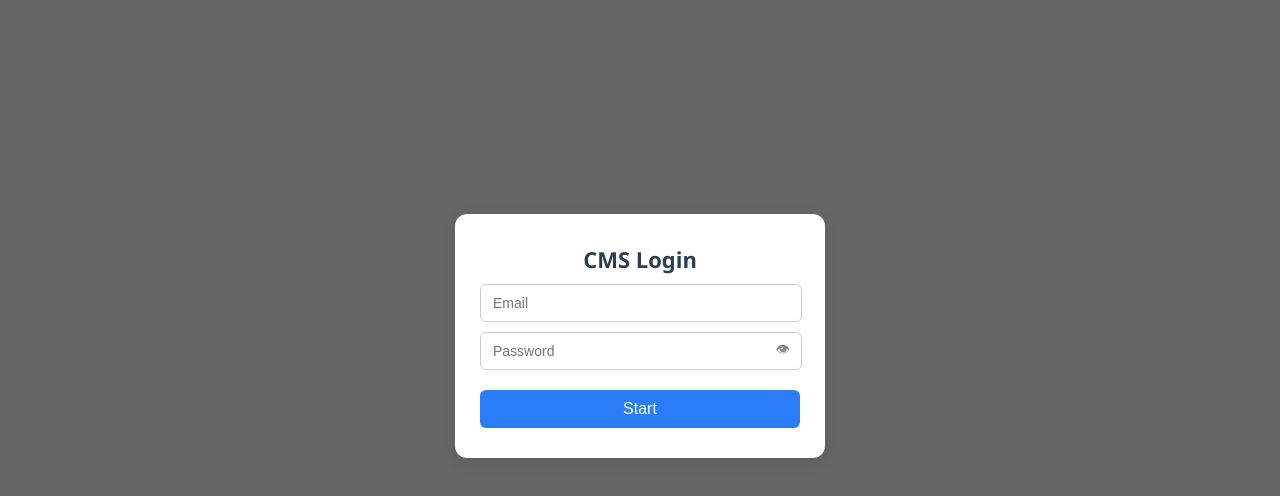
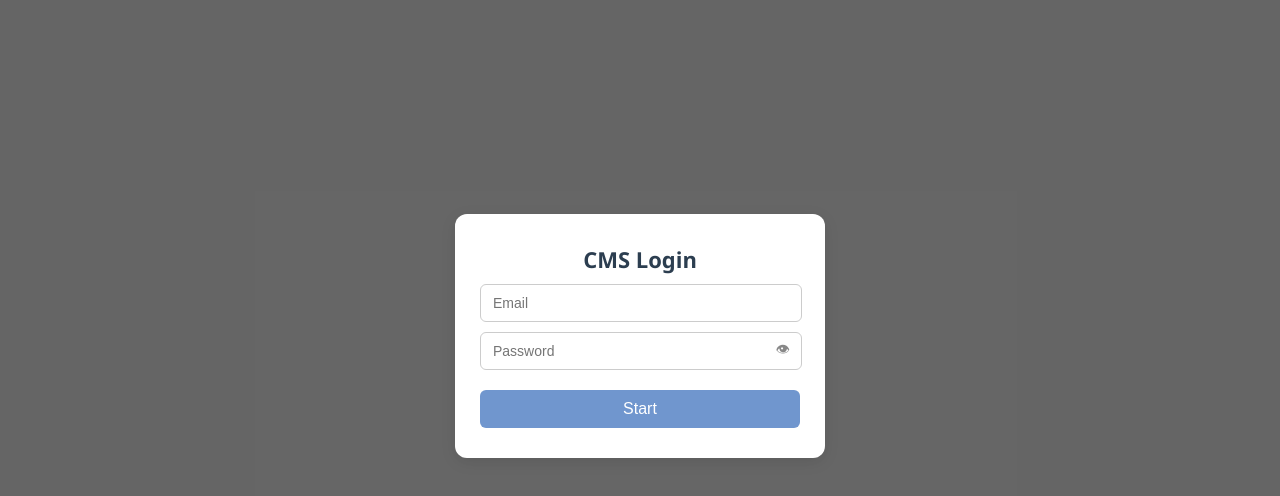
Before and after one commit to Janashiaa/crocohelpdesk, a website: page projects/aggpluspath/index.html in a window 1280 px wide. Both pictures are taken after a click on the button "Start". Shown: the part 64-560 px from the top of the page. Drawn offline with Linux system fonts and the light colour scheme; no server answers.

Commit message:
aggregators descending

```diff
--- a/projects/aggpluspath/index.html
+++ b/projects/aggpluspath/index.html
@@ -20,7 +20,7 @@
                 <span class="toggle-password" onclick="togglePassword()">👁</span>
             </div>
 
-            <button onclick="startProcess()">Start</button>
+            <button class="start_button" onclick="startProcess()">Start</button>
         </div>
     </div>
     <div class="back_button" onclick="goback()"></div>
--- a/projects/aggpluspath/script.js
+++ b/projects/aggpluspath/script.js
@@ -122,6 +122,8 @@ function analyzeData(response) {
 
 
 async function startProcess() {
+    document.querySelector(".start_button").disabled = true;
+    document.querySelector(".start_button").style.backgroundColor = "#7096ce";
     const email = document.querySelector(".emailCMS").value
     const password = document.querySelector(".passwordCMS").value
     const loginUrl = 'https://internal-cms-back.crocobet.com/auth/login';
--- a/projects/aggpluspath/style.css
+++ b/projects/aggpluspath/style.css
@@ -78,7 +78,7 @@ body {
     border-radius: 6px;
     margin-top: 10px;
     cursor: pointer;
-    transition: background-color 0.2s;
+    transition: 0.2s ease;
 }
 
 .login-card button:hover {
--- a/projects/deposit1050100/front.js
+++ b/projects/deposit1050100/front.js
@@ -4,8 +4,8 @@ let signInCount = 0;
 async function loginAndGetToken() {
     const loginUrl = 'https://internal-cms-back.crocobet.com/auth/login';
     const loginPayload = {
-        username: 'Djanashia',
-        password: 'Davit1234'
+        username: 'user',
+        password: 'pass'
     };
 
     try {
```
